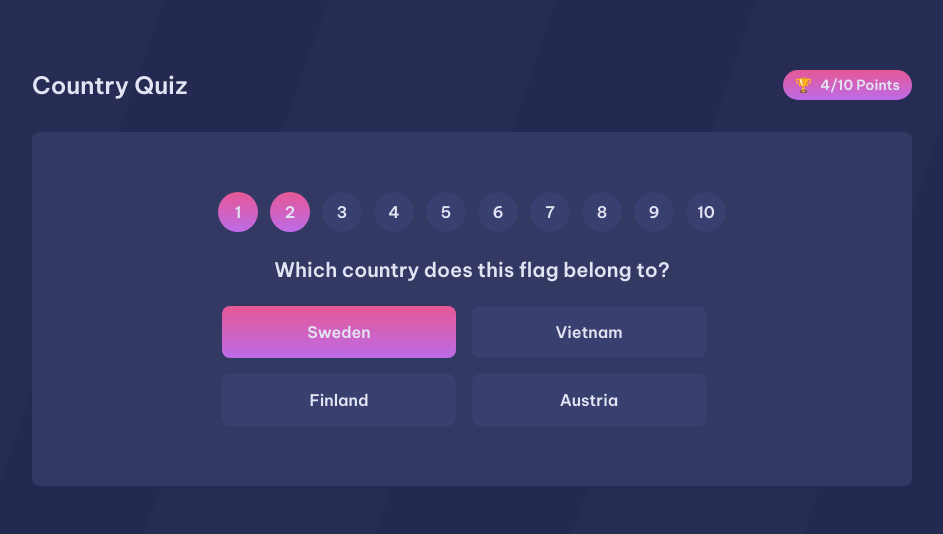
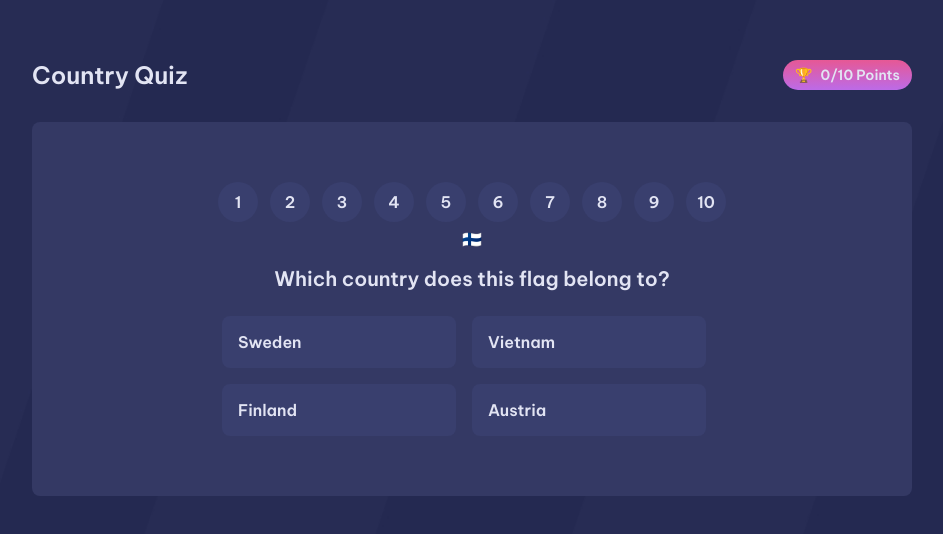
Before and after one commit to thiago-thomas/country-quiz, a React (Vite) app: page / in a window 1280 px wide. Shown: the part 122-656 px from the top of the page, without its empty margins (168-1111 px from the left). Built offline with nearby package versions, Linux system fonts and the light colour scheme.

Commit message:
feat: implementation of main logic of the app

```diff
--- a/src/App.css
+++ b/src/App.css
@@ -106,17 +106,11 @@ h2 {
     color: #e2e4f3;
     font-size: 16px;
     font-weight: 600;
-    cursor: pointer;
     border: none;
 
     &.answered,
     &.selected {
       background: var(--pink-gradient);
-    }
-
-    &:hover,
-    &:focus-visible {
-      background: #8b8eab;
     }
   }
 }
@@ -144,10 +138,21 @@ h2 {
   margin-inline: auto;
 
   button {
+    cursor: pointer;
     border-radius: 8px;
     padding: 16px;
     width: 100%;
+    display: flex;
+    align-items: center;
+    justify-content: space-between;
+    gap: 10px;
+
+    &:hover,
+    &:focus-visible {
+      background: #8b8eab;
+    }
   }
+
 }
 
 @media (min-width: 580px) {
--- a/src/pages/MainPage/index.tsx
+++ b/src/pages/MainPage/index.tsx
@@ -1,40 +1,214 @@
+import { useEffect, useState } from "react";
+import CorrectIcon from "../../assets/correct-icon.svg";
+import WrongIcon from "../../assets/wrong-icon.svg";
+import "./style.css";
+
+interface Question {
+  id: number;
+  question: string;
+  options: string[];
+  correctAnswer: number;
+  flag: string;
+}
+
+interface UserAnswer {
+  answerIndex: number;
+  isCorrect: boolean;
+}
+
 export function MainPage() {
+  const [questions, setQuestions] = useState<Question[]>([]);
+  const [currentQuestion, setCurrentQuestion] = useState<number>(0);
+  const [userAnswers, setUserAnswers] = useState<(UserAnswer | undefined)[]>(
+    [],
+  );
+  const [showResult, setShowResult] = useState<boolean>(false);
+  const [selectedAnswer, setSelectedAnswer] = useState<number | null>(null);
+  const [answered, setAnswered] = useState<boolean>(false);
+
+  useEffect(() => {
+    // Fetch quiz questions from an API or use hardcoded questions
+    const quizQuestions = [
+      {
+        id: 1,
+        question: "Which country does this flag belong to?",
+        options: ["Sweden", "Vietnam", "Finland", "Austria"],
+        correctAnswer: 2,
+        flag: "🇫🇮",
+      },
+      {
+        id: 2,
+        question: "What is the capital of France?",
+        options: ["Lyon", "Paris", "Marseille", "Nice"],
+        correctAnswer: 1,
+        flag: "🇫🇷",
+      },
+      {
+        id: 3,
+        question: "Which country has this flag?",
+        options: ["Spain", "Portugal", "Italy", "Greece"],
+        correctAnswer: 0,
+        flag: "🇪🇸",
+      },
+      {
+        id: 4,
+        question: "Where is Tokyo located?",
+        options: ["South Korea", "China", "Japan", "Thailand"],
+        correctAnswer: 2,
+        flag: "🇯🇵",
+      },
+      {
+        id: 5,
+        question: "What is the capital of Brazil?",
+        options: ["Rio de Janeiro", "Salvador", "Brasília", "São Paulo"],
+        correctAnswer: 2,
+        flag: "🇧🇷",
+      },
+      {
+        id: 6,
+        question: "Which country has this flag?",
+        options: ["India", "Ireland", "Italy", "Iceland"],
+        correctAnswer: 2,
+        flag: "🇮🇹",
+      },
+      {
+        id: 7,
+        question: "What is the capital of Germany?",
+        options: ["Munich", "Berlin", "Hamburg", "Frankfurt"],
+        correctAnswer: 1,
+        flag: "🇩🇪",
+      },
+      {
+        id: 8,
+        question: "Which country has this flag?",
+        options: ["Mexico", "Denmark", "Switzerland", "Chile"],
+        correctAnswer: 0,
+        flag: "🇲🇽",
+      },
+      {
+        id: 9,
+        question: "What is the capital of Australia?",
+        options: ["Sydney", "Melbourne", "Canberra", "Brisbane"],
+        correctAnswer: 2,
+        flag: "🇦🇺",
+      },
+      {
+        id: 10,
+        question: "Which country has this flag?",
+        options: ["Canada", "United States", "Iceland", "Denmark"],
+        correctAnswer: 0,
+        flag: "🇨🇦",
+      },
+    ];
+    setQuestions(quizQuestions);
+  }, []);
+
+  function handleAnswer(answerIndex: number): void {
+    const currentQ = questions[currentQuestion];
+    const isCorrect = answerIndex === currentQ.correctAnswer;
+
+    setSelectedAnswer(answerIndex);
+    setAnswered(true);
+
+    const newAnswers = [...userAnswers];
+    newAnswers[currentQuestion] = { answerIndex, isCorrect };
+    setUserAnswers(newAnswers);
+
+    setTimeout(() => {
+      if (currentQuestion < questions.length - 1) {
+        setCurrentQuestion(currentQuestion + 1);
+        setSelectedAnswer(null);
+        setAnswered(false);
+      } else {
+        setShowResult(true);
+      }
+    }, 3000);
+  }
+
+  function handleFinishQuiz(): void {
+    setShowResult(true);
+  }
+
+  if (showResult) {
+    const correctAnswers = userAnswers.filter(
+      (answer) => answer?.isCorrect,
+    ).length;
+    return (
+      <div className="country-quiz__result-container">
+        <h1>Quiz Completed!</h1>
+        <p>
+          You got {correctAnswers} out of {questions.length} correct!
+        </p>
+      </div>
+    );
+  }
+
+  const currentQ = questions[currentQuestion];
+  const correctAnswersCount = userAnswers.filter(
+    (answer) => answer?.isCorrect,
+  ).length;
+
+  if (questions.length === 0) {
+    return <div>Loading...</div>;
+  }
+
   return (
     <>
       <div className="country-quiz__header-container">
         <h1>Country Quiz</h1>
         <div className="country-quiz__header-container__points">
           <span>🏆</span>
-          <span>4/10 Points</span>
+          <span>
+            {correctAnswersCount}/{questions.length} Points
+          </span>
         </div>
       </div>
       <div className="country-quiz__main-container">
         <div className="country-quiz__numbers-questions">
-          <button type="button" className="answered">
-            1
-          </button>
-          <button type="button" className="answered">
-            2
-          </button>
-          <button type="button">3</button>
-          <button type="button">4</button>
-          <button type="button">5</button>
-          <button type="button">6</button>
-          <button type="button">7</button>
-          <button type="button">8</button>
-          <button type="button">9</button>
-          <button type="button">10</button>
+          {questions.map((_, index) => (
+            <button
+              key={index}
+              type="button"
+              className={
+                userAnswers[index] !== undefined
+                  ? "answered"
+                  : index === currentQuestion
+                    ? "current"
+                    : ""
+              }
+              //onClick={() => setCurrentQuestion(index)}
+            >
+              {index + 1}
+            </button>
+          ))}
         </div>
-        <h2 className="country-quiz__question-text">
-          Which country does this flag belong to?
-        </h2>
+        <div className="country-quiz__flag-question">
+          <div className="flag">{currentQ.flag}</div>
+          <h2 className="country-quiz__question-text">{currentQ.question}</h2>
+        </div>
         <div className="country-quiz__options-container">
-          <button type="button" className="selected">
-            Sweden
-          </button>
-          <button type="button">Vietnam</button>
-          <button type="button">Finland</button>
-          <button type="button">Austria</button>
+          {currentQ.options.map((option, index) => {
+            const isSelected = selectedAnswer === index;
+            const isCorrectOption = index === currentQ.correctAnswer;
+
+            return (
+              <button
+                key={index}
+                type="button"
+                disabled={answered}
+                className={isSelected ? "selected" : ""}
+                onClick={() => handleAnswer(index)}
+              >
+                <span>{option}</span>
+                {answered && isCorrectOption && (
+                  <img src={CorrectIcon} alt="Correct Icon" />
+                )}
+                {answered && isSelected && !isCorrectOption && (
+                  <img src={WrongIcon} alt="Wrong Icon" />
+                )}
+              </button>
+            );
+          })}
         </div>
       </div>
     </>
--- /dev/null
+++ b/src/pages/MainPage/style.css
@@ -0,0 +1,3 @@
+.flag {
+  text-align: center;
+}
```
Also changed, not shown: src/assets/correct-icon.svg (renamed from resources/Check_round_fill.svg), src/assets/wrong-icon.svg (renamed from resources/Close_round_fill.svg).
